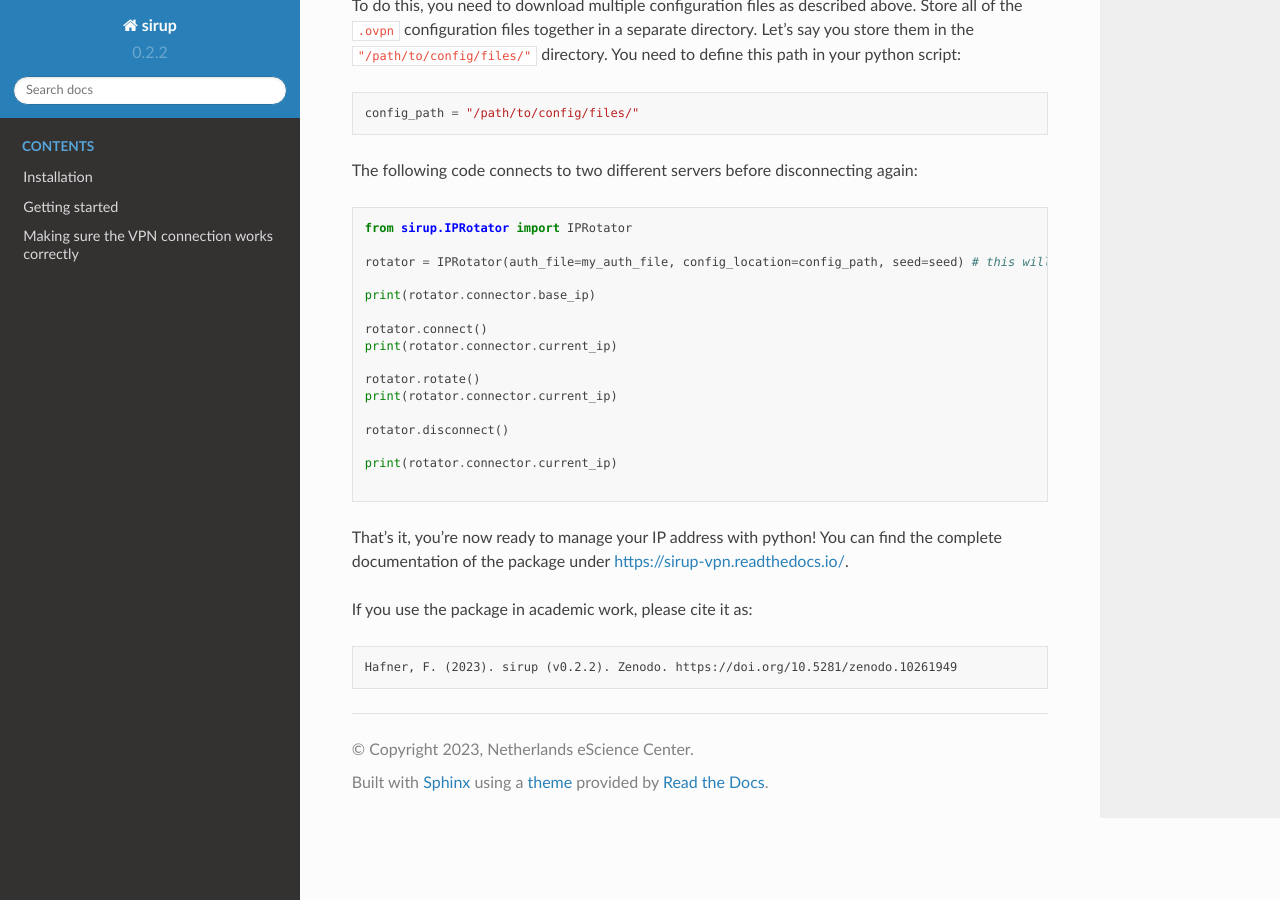
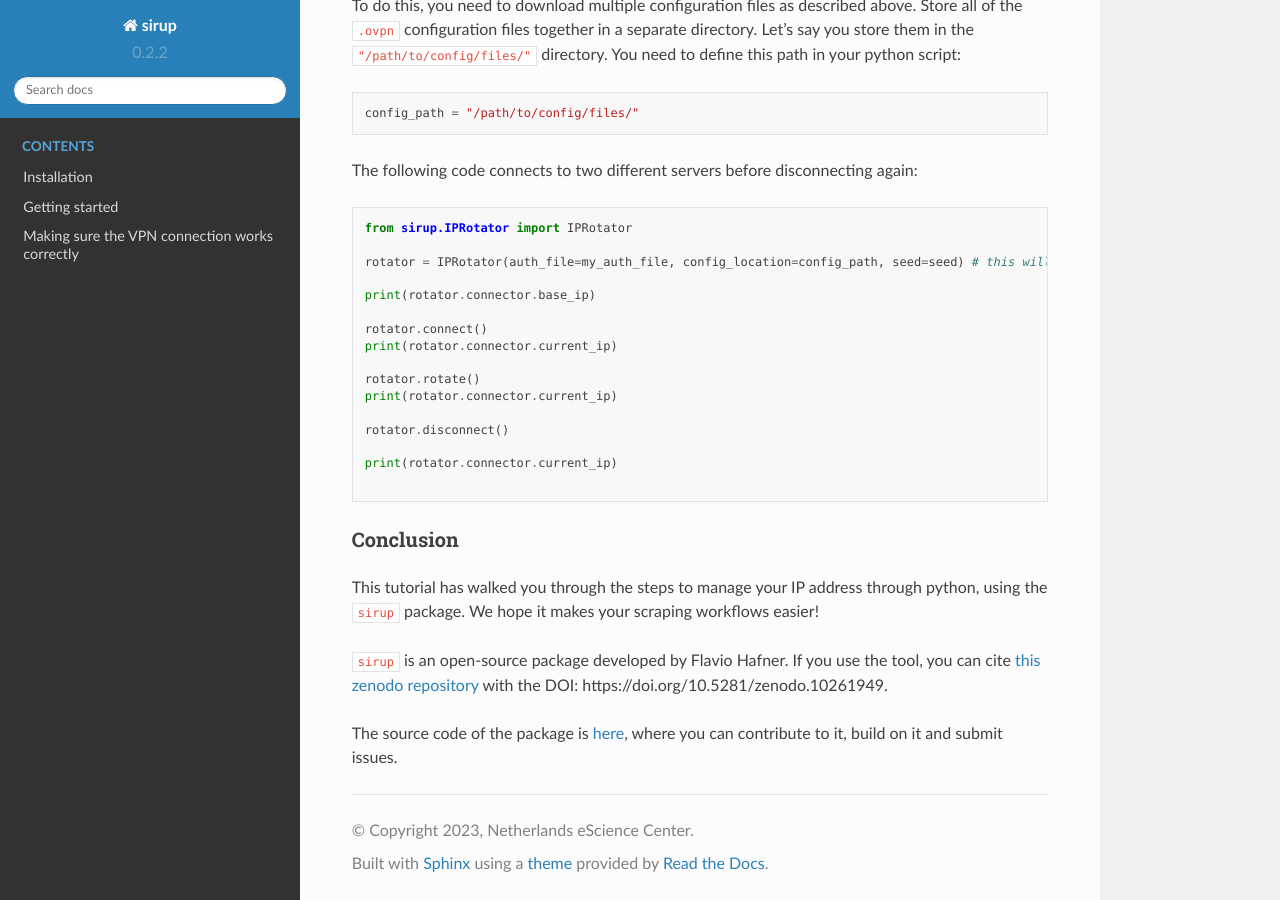
Before and after one commit to ivory-tower-private-power/sirup, a Sphinx documentation site: the page built from docs/odissei-tutorial.md, in a window 1280 px wide and 900 px high, scrolled down 3523 px. Built offline with Sphinx 7.4.7 and the Read the Docs theme 2.0.0, drawn with Linux system fonts in a browser that asks for light colours.

Commit message:
add conclusion

````diff
--- a/docs/odissei-tutorial.md
+++ b/docs/odissei-tutorial.md
@@ -131,11 +131,11 @@ print(rotator.connector.current_ip)
 
 ```
 
-That's it, you're now ready to manage your IP address with python! You can find the complete documentation of the package under [https://sirup-vpn.readthedocs.io/](https://sirup-vpn.readthedocs.io/en/latest/getting_started.html).
 
+### Conclusion
 
-If you use the package in academic work, please cite it as:
+This tutorial has walked you through the steps to manage your IP address through python, using the `sirup` package. We hope it makes your scraping workflows easier!
 
-```txt
-Hafner, F. (2023). sirup (v0.2.2). Zenodo. https://doi.org/10.5281/zenodo.10261949
-```
+`sirup` is an open-source package developed by Flavio Hafner. If you use the tool, you can cite [this zenodo repository](https://zenodo.org/records/10261949) with the DOI: https://doi.org/10.5281/zenodo.10261949.
+
+The source code of the package is [here](https://github.com/ivory-tower-private-power/sirup?tab=readme-ov-file), where you can contribute to it, build on it and submit issues.
````
